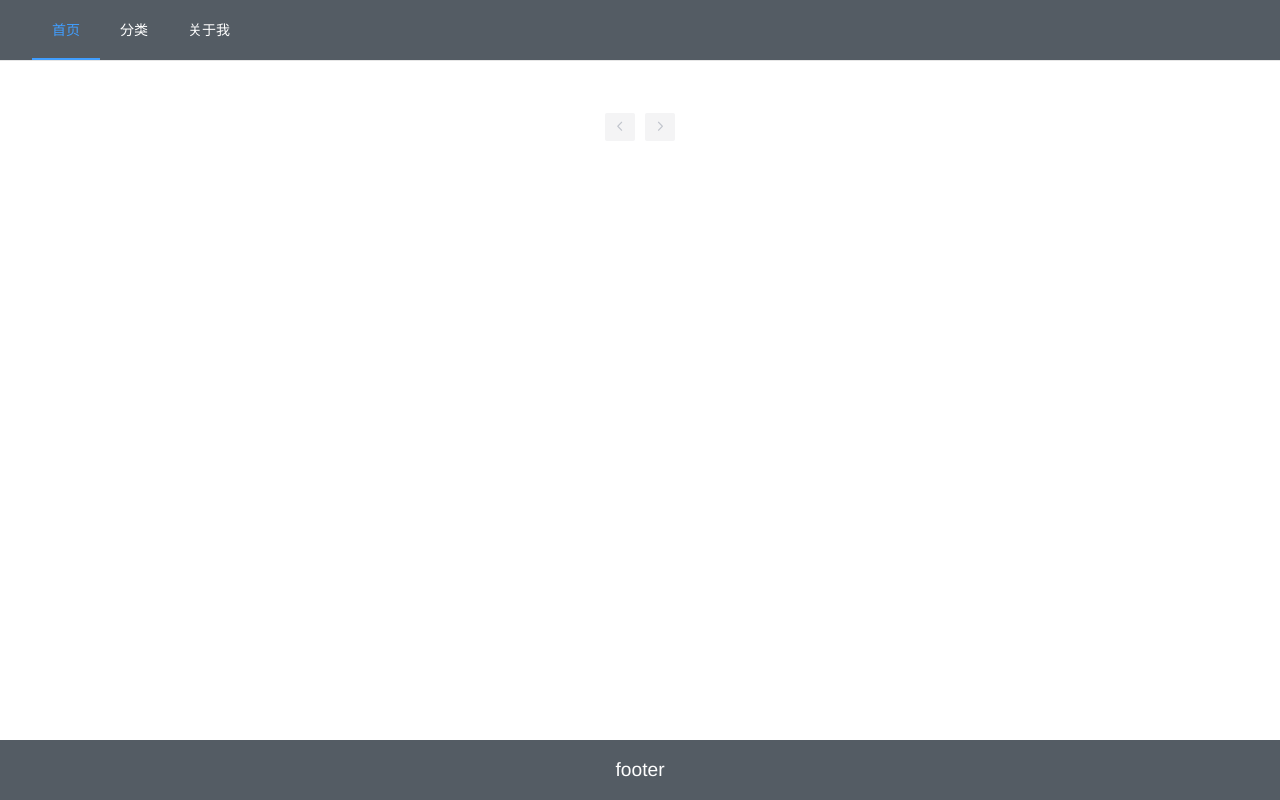
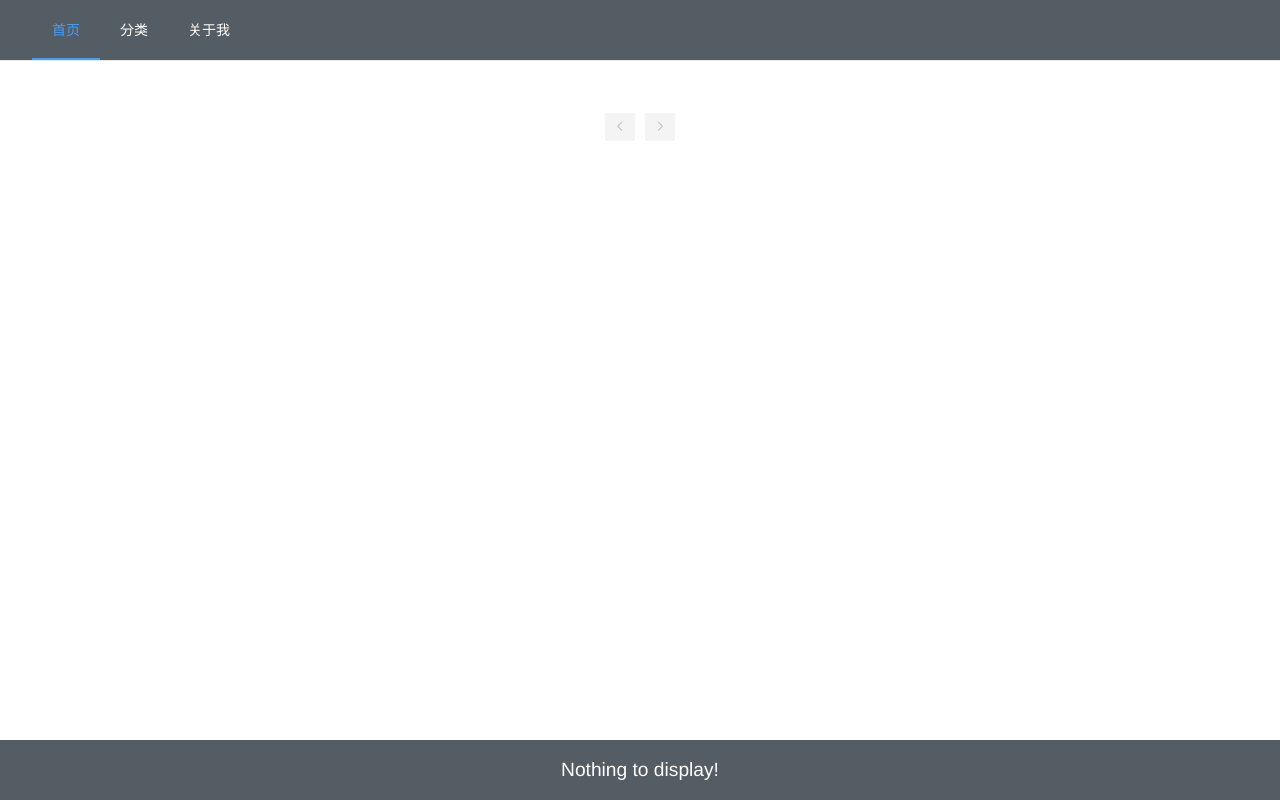
Before and after one commit to hanrenguang/blog, a Vue app in the folder client/: page / in a window 1280 px wide. Built offline with nearby package versions, Linux system fonts and the light colour scheme.

Commit message:
add editpost page

```diff
--- a/client/src/App.vue
+++ b/client/src/App.vue
@@ -16,7 +16,7 @@
       <el-main>
         <router-view/>
       </el-main>
-      <el-footer>footer</el-footer>
+      <el-footer>Nothing to display!</el-footer>
     </el-container>
   </div>
 </template>
--- a/client/src/assets/reset.css
+++ b/client/src/assets/reset.css
@@ -3,6 +3,7 @@ html, body {
   height: 100%;
   margin: 0;
   padding: 0;
+  font-family: "Helvetica Neue",Helvetica,"PingFang SC","Hiragino Sans GB","Microsoft YaHei","微软雅黑",Arial,sans-serif;
 }
 a {
   text-decoration: none;
```
Also changed, not shown: client/src/views/EditPost.vue (added, +13 -0 lines).
